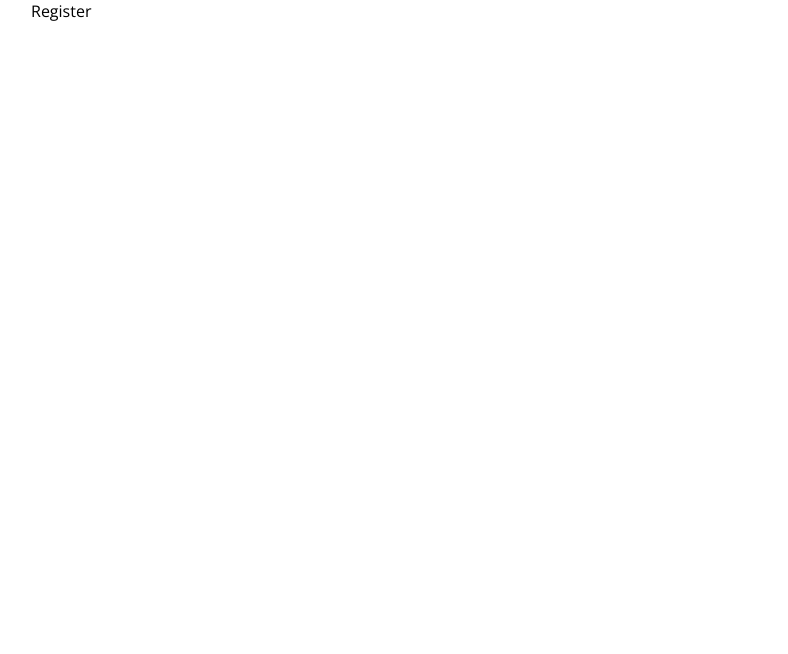
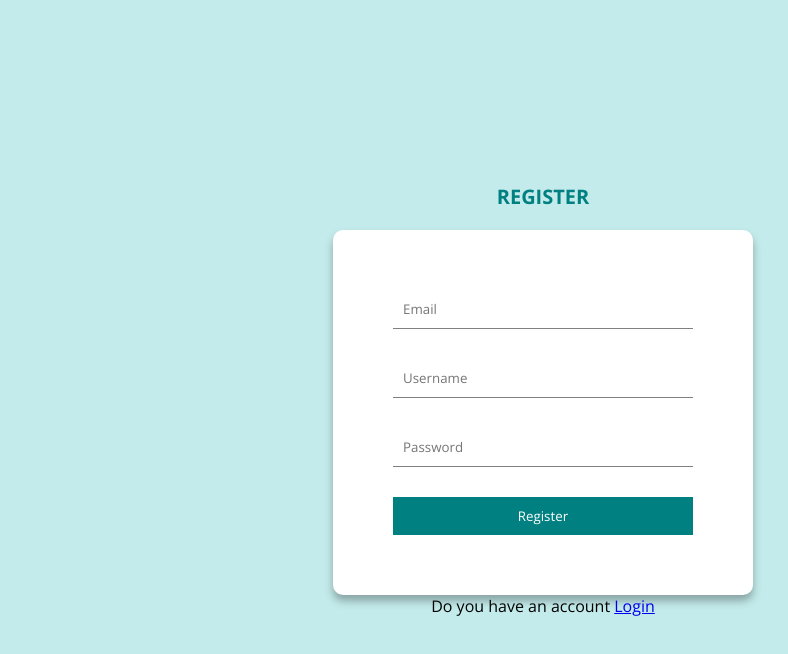
Before and after one commit to tranthuyvy/Flowers, a React (Create React App) app in the folder client/: page /register in a window 1280 px wide. Shown: the top 654 px of the page, without its empty margins (97-885 px from the left). Built offline with nearby package versions, Linux system fonts and the light colour scheme.

Commit message:
Login and Register page

```diff
--- a/client/src/pages/Login.jsx
+++ b/client/src/pages/Login.jsx
@@ -1,14 +1,18 @@
-import React from 'react'
+import React from 'react';
+import {Link} from 'react-router-dom';
 
 const Login = () => {
   return (
     <div className='auth'>
-      <h1>Login</h1>
+      <h1>LOGIN</h1>
       <form>
-        <input type='text' placeholder='username'/>
-        <input type='password' placeholder='password'/>
+        <input required type='text' placeholder='Username'/>
+        <input required type='password' placeholder='Password'/>
         <button>Login</button>
       </form>
+      <span>
+          Don't you have an account? <Link to="/register">Register</Link>
+        </span>
     </div>
   )
 }
--- a/client/src/pages/Register.jsx
+++ b/client/src/pages/Register.jsx
@@ -1,8 +1,20 @@
-import React from 'react'
+import React from 'react';
+import {Link} from 'react-router-dom';
 
 const Register = () => {
   return (
-    <div>Register</div>
+    <div className='auth'>
+      <h1>REGISTER</h1>
+      <form>
+        <input required type='email' placeholder='Email'/>
+        <input required type='text' placeholder='Username'/>
+        <input required type='password' placeholder='Password'/>
+        <button>Register</button>
+      </form>
+      <span>
+          Do you have an account <Link to="/login">Login</Link>
+        </span>
+    </div>
   )
 }
 
--- a/client/src/style.scss
+++ b/client/src/style.scss
@@ -1,15 +1,16 @@
-$lightGreen: #b9e7e7;
+$lightGreen: #c4ebeb;
 
 .app {
   display: flex;
   justify-content: center;
   .container {
-    width: 1024px;
+    width: 100%;
 
     .link {
       text-decoration: none;
       color: inherit;
     }
+
     //LOGIN & REGISTER
 
     .auth {
@@ -27,12 +28,14 @@
       }
 
       form {
+        border-radius: 10px;
         display: flex;
         flex-direction: column;
-        padding: 50px;
+        padding: 60px;
         background-color: white;
-        width: 200px;
-        gap: 20px;
+        width: 300px;
+        gap: 30px;
+        box-shadow: 0 6px 8px rgba(0, 0, 0, 0.3);
 
         input {
           padding: 10px;
```
